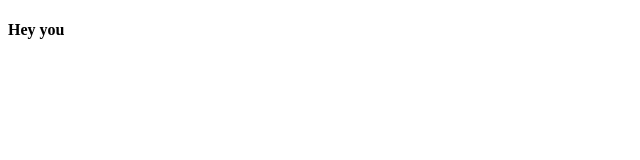
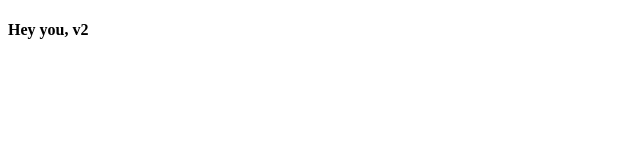
Before and after one commit to KRISHNA-PRAVESH/mypage, a plain HTML site: page index.html in a window 1280 px wide. Shown: the full height of the page, 0-640 px from the left. Drawn offline with Linux system fonts and the light colour scheme.

Commit message:
modified index page

```diff
--- a/index.html
+++ b/index.html
@@ -6,6 +6,6 @@
     <title>Document</title>
 </head>
 <body>
-    <h4>Hey you</h4>
+    <h4>Hey you, v2</h4>
 </body>
 </html>
```
